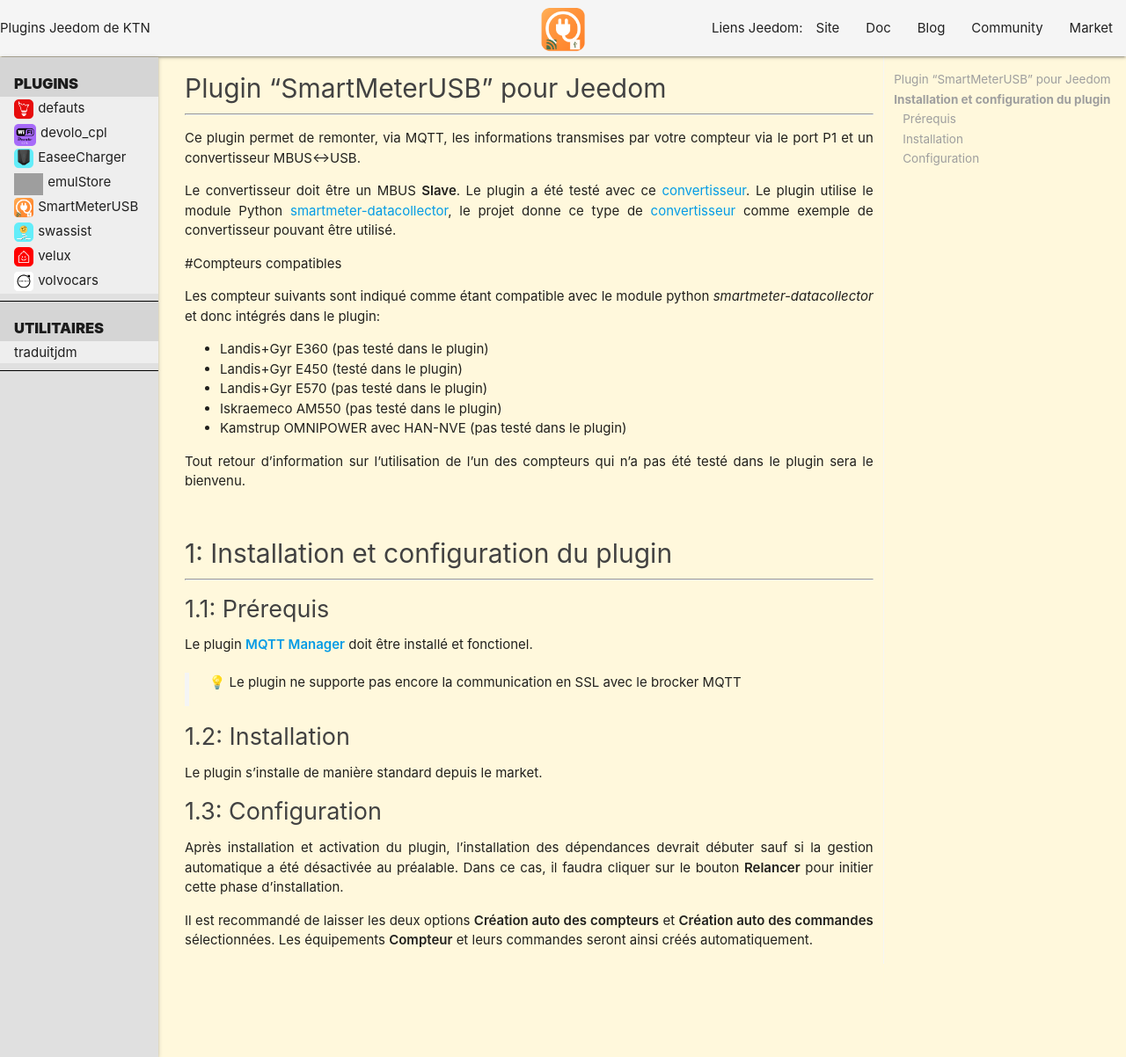
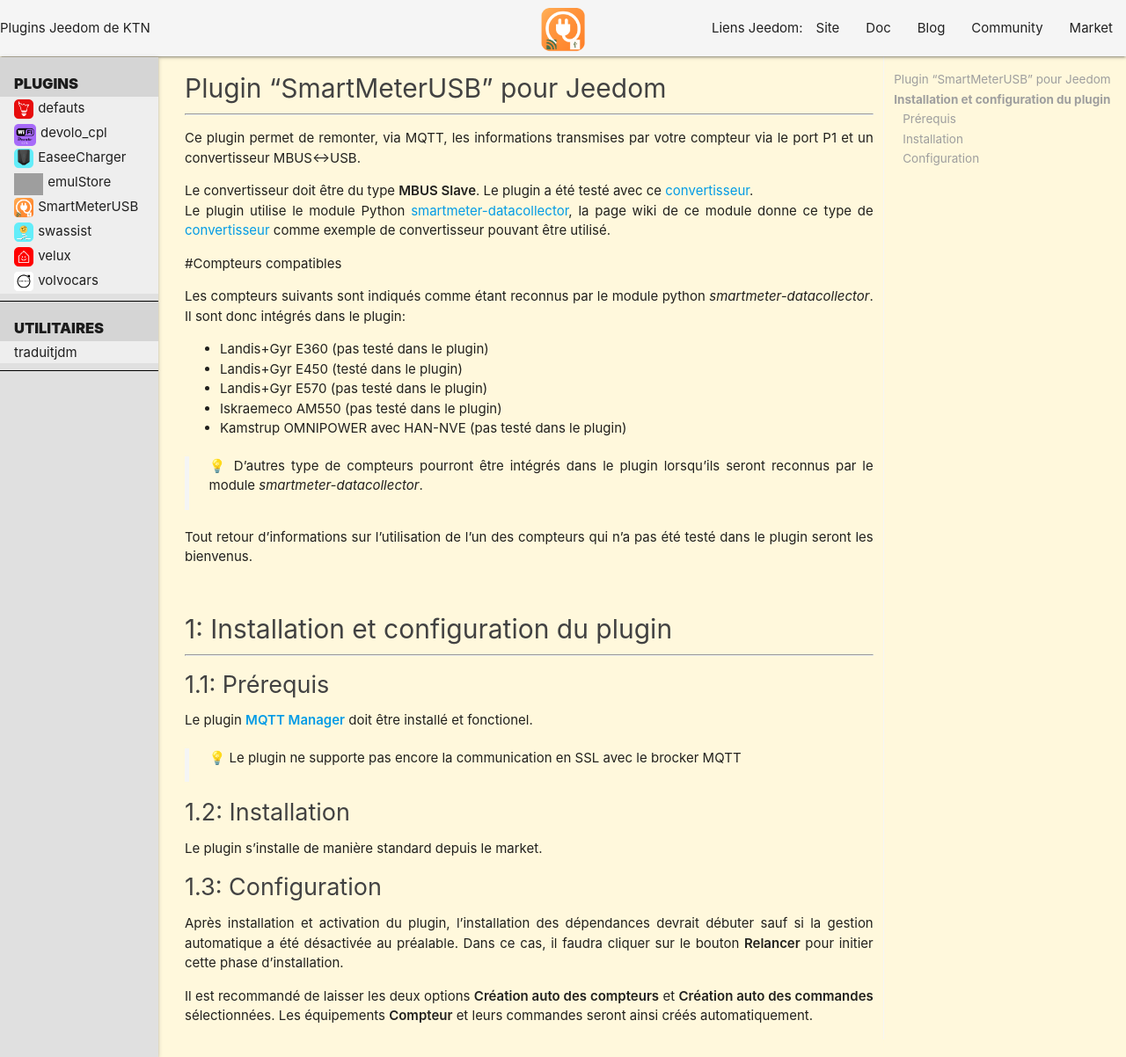
Before and after one commit to ktn001/ktn001.github.io, a Jekyll site: the page built from fr_FR/SmartMeterUSB/index.md, in a window 1280 px wide and 1202 px high. Shown: the whole window at 88% size. Built offline with Jekyll 4.4.1, drawn with Linux system fonts in a browser that asks for light colours; emoji names are drawn with the system emoji font; grey boxes are pictures that could not be loaded.

Commit message:
Update index.md

```diff
--- a/fr_FR/SmartMeterUSB/index.md
+++ b/fr_FR/SmartMeterUSB/index.md
@@ -7,20 +7,22 @@
 
 Ce plugin permet de remonter, via MQTT, les informations transmises par votre compteur via le port P1 et un convertisseur MBUS<->USB.
 
-Le convertisseur doit être un MBUS **Slave**. Le plugin a été testé avec ce [convertisseur](https://fr.aliexpress.com/item/1005006212611801.html?spm=a2g0o.detail.pcDetailTopMoreOtherSeller.2.7aafXfI0XfI0dD&gps-id=pcDetailTopMoreOtherSeller&scm=1007.40050.354490.0&scm_id=1007.40050.354490.0&scm-url=1007.40050.354490.0&pvid=c8572017-9a80-4506-a93f-0c04706d9496&_t=gps-id:pcDetailTopMoreOtherSeller,scm-url:1007.40050.354490.0,pvid:c8572017-9a80-4506-a93f-0c04706d9496,tpp_buckets:668%232846%238107%231934&pdp_npi=4%40dis%21CHF%219.07%217.62%21%21%2110.44%218.77%21%402103871e17243213075876658ecc43%2112000036302876309%21rec%21CH%21748220648%21X&utparam-url=scene%3ApcDetailTopMoreOtherSeller%7Cquery_from%3A).
-Le plugin utilise le module Python [smartmeter-datacollector](https://github.com/scs/smartmeter-datacollector), le projet donne ce type de [convertisseur](https://zeta-eng.ch/produkte/interfaces/zeta-usb-interfaces/m-bus-slave/) comme exemple de convertisseur pouvant être utilisé.
+Le convertisseur doit être du type **MBUS Slave**. Le plugin a été testé avec ce [convertisseur](https://fr.aliexpress.com/item/1005006212611801.html?spm=a2g0o.detail.pcDetailTopMoreOtherSeller.2.7aafXfI0XfI0dD&gps-id=pcDetailTopMoreOtherSeller&scm=1007.40050.354490.0&scm_id=1007.40050.354490.0&scm-url=1007.40050.354490.0&pvid=c8572017-9a80-4506-a93f-0c04706d9496&_t=gps-id:pcDetailTopMoreOtherSeller,scm-url:1007.40050.354490.0,pvid:c8572017-9a80-4506-a93f-0c04706d9496,tpp_buckets:668%232846%238107%231934&pdp_npi=4%40dis%21CHF%219.07%217.62%21%21%2110.44%218.77%21%402103871e17243213075876658ecc43%2112000036302876309%21rec%21CH%21748220648%21X&utparam-url=scene%3ApcDetailTopMoreOtherSeller%7Cquery_from%3A).
+Le plugin utilise le module Python [smartmeter-datacollector](https://github.com/scs/smartmeter-datacollector), la page wiki de ce module donne ce type de [convertisseur](https://zeta-eng.ch/produkte/interfaces/zeta-usb-interfaces/m-bus-slave/) comme exemple de convertisseur pouvant être utilisé.
 
 #Compteurs compatibles
 {: .NUM}
 
-Les compteur suivants sont indiqué comme étant compatible avec le module python *smartmeter-datacollector* et donc intégrés dans le plugin:
+Les compteurs suivants sont indiqués comme étant reconnus par le module python *smartmeter-datacollector*. Il sont donc intégrés dans le plugin:
 * Landis+Gyr E360 (pas testé dans le plugin)
 * Landis+Gyr E450 (testé dans le plugin)
 * Landis+Gyr E570 (pas testé dans le plugin)
 * Iskraemeco AM550 (pas testé dans le plugin)
 * Kamstrup OMNIPOWER avec HAN-NVE (pas testé dans le plugin)
 
-Tout retour d'information sur l'utilisation de l'un des compteurs qui n'a pas été testé dans le plugin sera le bienvenu.
+> :bulb: D'autres type de compteurs pourront être intégrés dans le plugin lorsqu'ils seront reconnus par le module *smartmeter-datacollector*.
+
+Tout retour d'informations sur l'utilisation de l'un des compteurs qui n'a pas été testé dans le plugin seront les bienvenus.
 
 # Installation et configuration du plugin
 {: .num}
```
